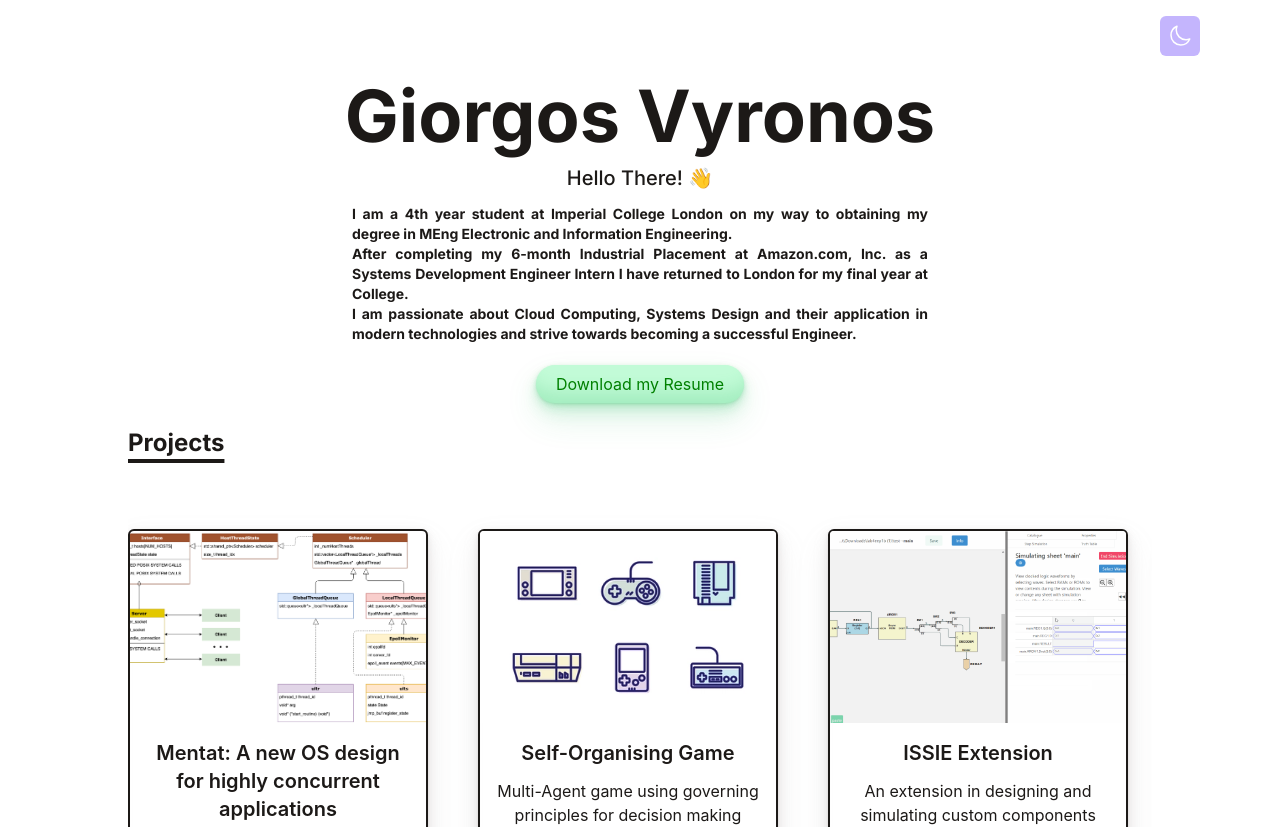
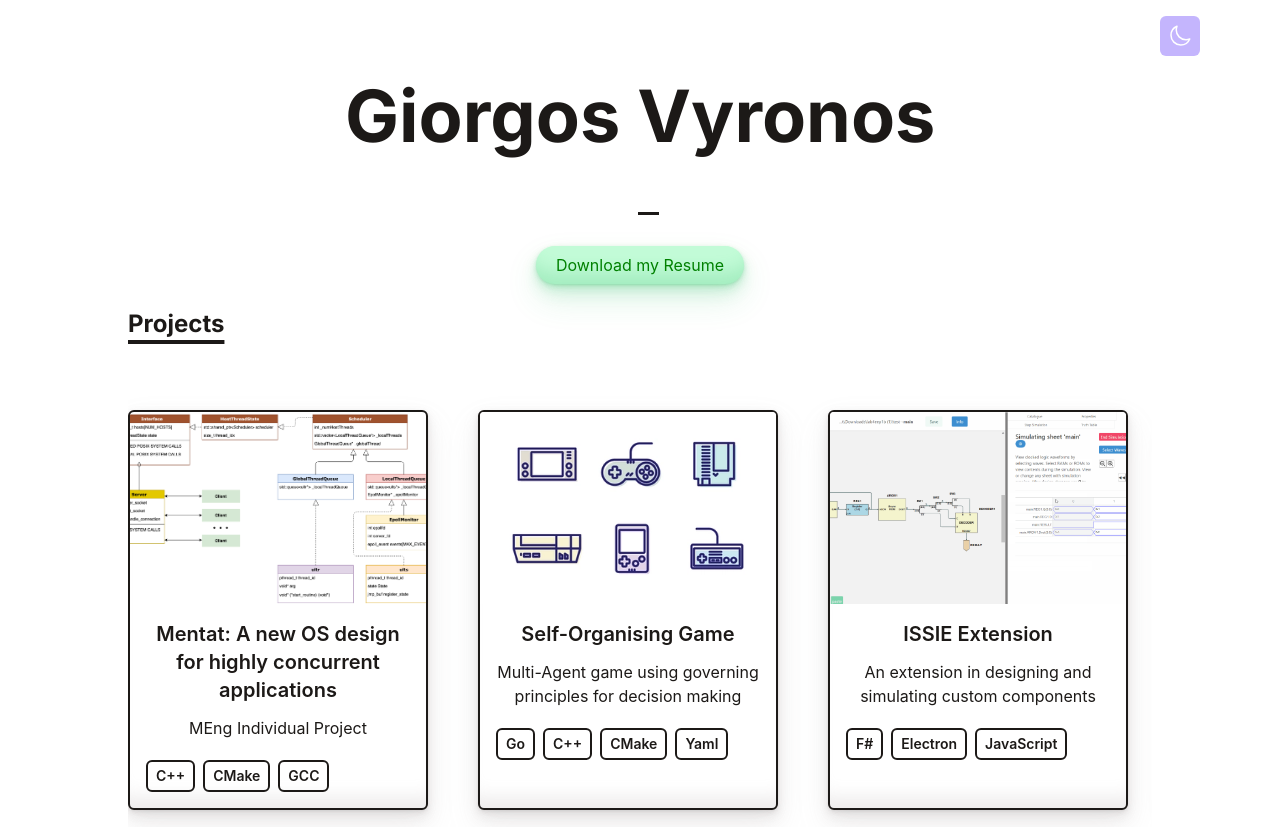
Before and after one commit to giorgosvyronos/giorgosvyronos.github.io, a React (Vite) app: page / in a window 1280 px wide. Shown: the top 827 px of the page. Built offline with nearby package versions, Linux system fonts and the light colour scheme.

Commit message:
updates to intro

```diff
--- a/package.json
+++ b/package.json
@@ -9,6 +9,7 @@
     "preview": "vite preview"
   },
   "dependencies": {
+    "animate.css": "^4.1.1",
     "postcss-import": "^15.1.0",
     "react": "^18.2.0",
     "react-dom": "^18.2.0"
@@ -18,7 +19,7 @@
     "@types/react-dom": "^18.0.8",
     "@vitejs/plugin-react": "^2.2.0",
     "autoprefixer": "^10.4.13",
-    "gh-pages": "^4.0.0",
+    "gh-pages": "^3.0.0",
     "postcss": "^8.4.18",
     "tailwindcss": "^3.2.2",
     "vite": "^3.2.3"
--- a/src/App.jsx
+++ b/src/App.jsx
@@ -5,6 +5,58 @@ import Portfolio from './components/Portfolio';
 import Experience from './components/Experience';
 import Education from './components/Education';
 import Module from './components/Module';
+
+let introTerminal = ['I am an Engineer.','I am a Coder.', 'I am a 4th year student at Imperial College London.','I am passionate about Cloud Computing.','I love Systems Design.']
+let introColors = ['#58d887','#36eeeb','#f70000','#fffb16','#fb27ff']
+
+function consoleText(words, id, colors) {
+  if (colors === undefined) colors = ['#fff'];
+  var visible = true;
+  var con = document.getElementById('console');
+  var letterCount = 1;
+  var x = 1;
+  var waiting = false;
+  var target = document.getElementById(id)
+  target.setAttribute('style', 'color:' + colors[0])
+  window.setInterval(function() {
+
+    if (letterCount === 0 && waiting === false) {
+      waiting = true;
+      target.innerHTML = words[0].substring(0, letterCount)
+      window.setTimeout(function() {
+        var usedColor = colors.shift();
+        colors.push(usedColor);
+        var usedWord = words.shift();
+        words.push(usedWord);
+        x = 1;
+        target.setAttribute('style', 'color:' + colors[0])
+        letterCount += x;
+        waiting = false;
+      }, 1000)
+    } else if (letterCount === words[0].length + 1 && waiting === false) {
+      waiting = true;
+      window.setTimeout(function() {
+        x = -1;
+        letterCount += x;
+        waiting = false;
+      }, 1000)
+    } else if (waiting === false) {
+      target.innerHTML = words[0].substring(0, letterCount)
+      letterCount += x;
+    }
+  }, 120)
+  window.setInterval(function() {
+    if (visible === true) {
+      con.className = 'console-underscore hidden'
+      visible = false;
+
+    } else {
+      con.className = 'console-underscore'
+
+      visible = true;
+    }
+  }, 400)
+}
 
 function App() {
 	const [theme, setTheme] = useState(null);
@@ -15,7 +67,9 @@ function App() {
 		} else {
 			setTheme('light');
 		}
+		consoleText(introTerminal, 'text',introColors);
 	}, []);
+
 
 	const handleThemeSwitch = () => {
 		setTheme(theme === 'dark' ? 'light' : 'dark');
--- a/src/components/Education.jsx
+++ b/src/components/Education.jsx
@@ -23,5 +23,4 @@ function Education() {
    </div>
 )
 }
-
 export default Education;
--- a/src/components/Intro.jsx
+++ b/src/components/Intro.jsx
@@ -1,24 +1,14 @@
 import React from 'react';
+import 'animate.css'
 
 function Intro() {
    return (
       <div className="flex items-center justify-center flex-col text-center pt-20 pb-6">
-         <h1 className="text-4xl md:text-7xl dark:text-white mb-1 md:mb-3 font-bold">Giorgos Vyronos</h1>
-         <p className="text-base md:text-xl mb-3 font-medium">Hello There! 👋</p>
-         <p className="text-justify text-sm max-w-xl mb- font-bold">
-            I am a 4th year student at Imperial College London on my way to obtaining
-            my degree in MEng Electronic and Information Engineering.
-            <br />
-            After completing my 6-month Industrial Placement at
-            Amazon.com, Inc. as a Systems Development Engineer Intern I have returned
-            to London for my final year at College.
-            <br />
-            I am passionate about Cloud Computing, Systems Design and their
-            application in modern technologies and strive towards becoming a
-            successful Engineer.
-         </p>
+         <h1 id="title" className="text-4xl md:text-7xl dark:text-white mb-1 md:mb-3 font-bold animate__animated animate__backInDown">Giorgos Vyronos</h1>
+         <div class='console-container'><span id='text'></span><div class='console-underscore' id='console'>&#95;</div></div>
          <p><a className="button-33" href="./assets/giorgosVyronos.pdf" download class="button-33">Download my Resume</a></p>
-      </div>
+
+   </div>
    )
 }
 
--- a/src/components/Portfolio.jsx
+++ b/src/components/Portfolio.jsx
@@ -2,10 +2,11 @@ import React from 'react';
 import portfolio from '../data/portfolio';
 import PortfolioItem from './PortfolioItem';
 import Title from './Title';
+import 'animate.css'
 
 function Portfolio() {
    return (
-      <div className="items-center justify-center">
+      <div className="items-center justify-center animate__animated animate__fadeInUp">
       <div className= "w-w-full" >
       <div className="w-full md:w-9/12">
          <Title>Projects</Title>
--- a/src/main.jsx
+++ b/src/main.jsx
@@ -3,6 +3,7 @@ import ReactDOM from 'react-dom/client'
 import App from './App'
 import './styles/tailwind.css'
 import './styles/myLayout.css'
+import './styles/myAnimation.css'
 
 ReactDOM.createRoot(document.getElementById('root')).render(
   <React.StrictMode>
--- /dev/null
+++ b/src/styles/myAnimation.css
@@ -0,0 +1,18 @@
+@import url('https://fonts.googleapis.com/css2?family=Press+Start+2P&display=swap');
+.hidden {
+  opacity:0;
+}
+.console-container {
+    margin-top: 2.5%;
+    font-size:1.5em;
+    font-family: 'Press Start 2P', cursive;
+    text-align:center;
+    display:block;
+    color:inherit;
+}
+.console-underscore {
+   display:inline-block;
+  position:relative;
+  top:-0.2em;
+  left:10px;
+}
```
Also changed, not shown: 6 other files (tests, documents, lock files or other folders). Lines whose indentation alone changed are shown as unchanged.
